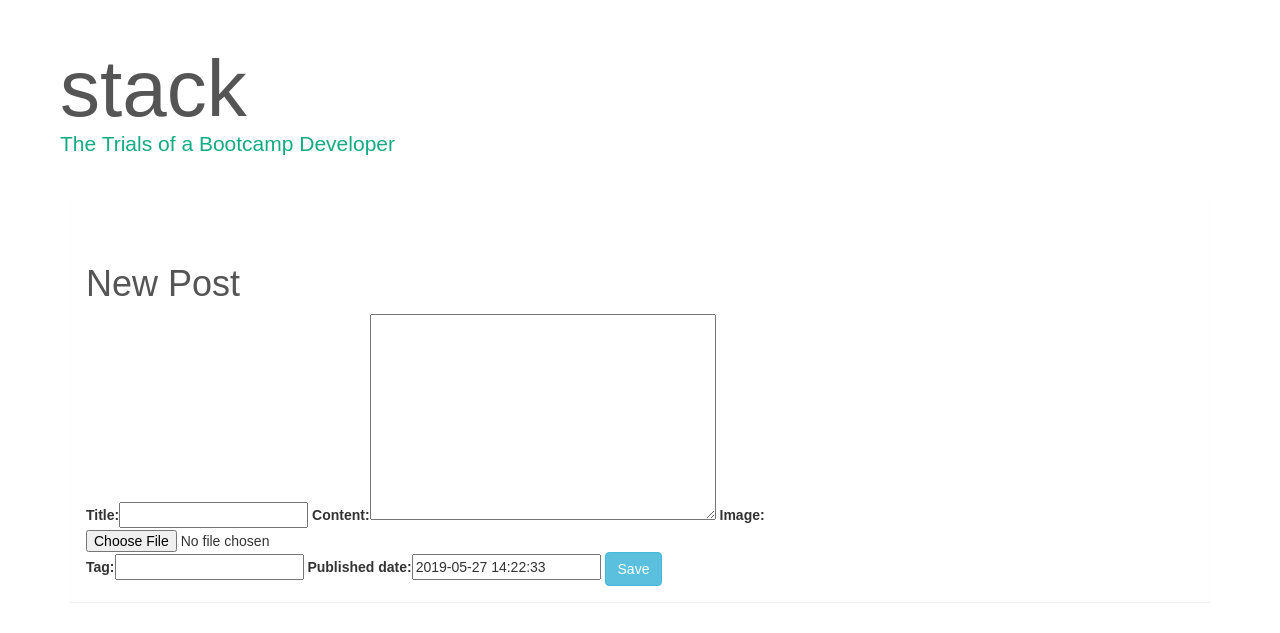
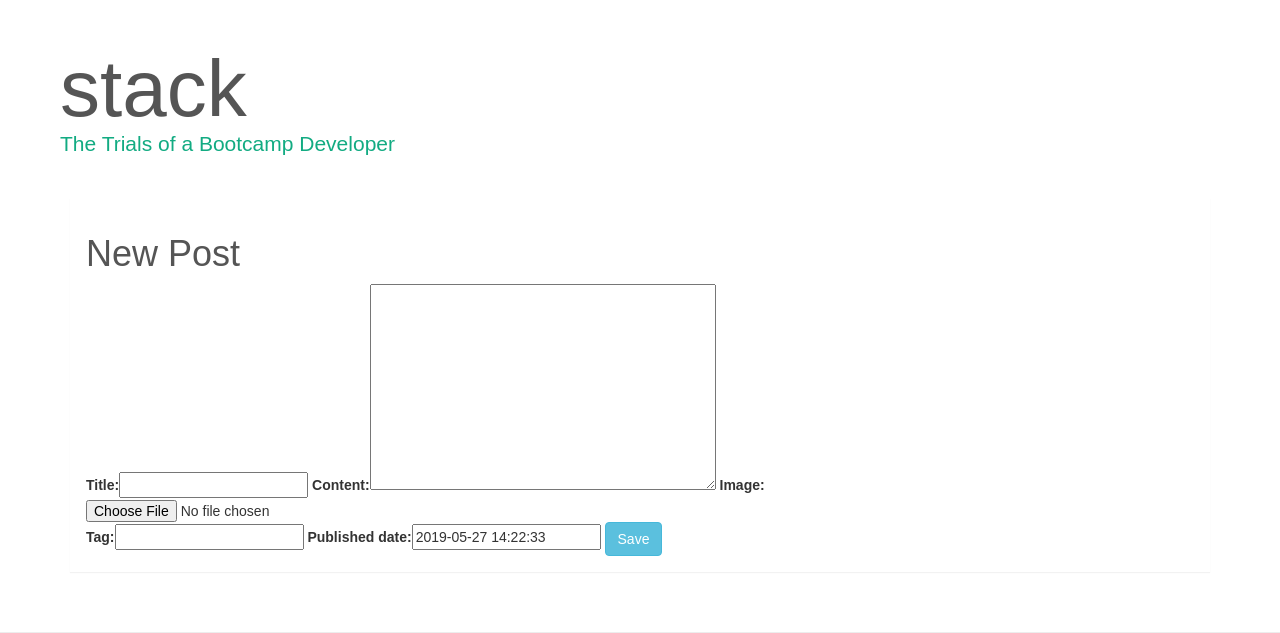
Before and after one commit to edgar183/django-blog, a Django app: a page that uses templates/base.html in a window 1280 px wide. Shown: the part 51-684 px from the top of the page. Run offline with Django 3.2, Linux system fonts and the light colour scheme; some libraries are stand-ins or nearby versions.

Commit message:
revove margine top for h1 as it is too low on page after nav bar

```diff
--- a/static/css/custom.css
+++ b/static/css/custom.css
@@ -17,7 +17,6 @@ footer {
 
 h1,
 h1 a {
-    margin-top: 50px;
     color: #555555;
     text-decoration: none;
 }
```
